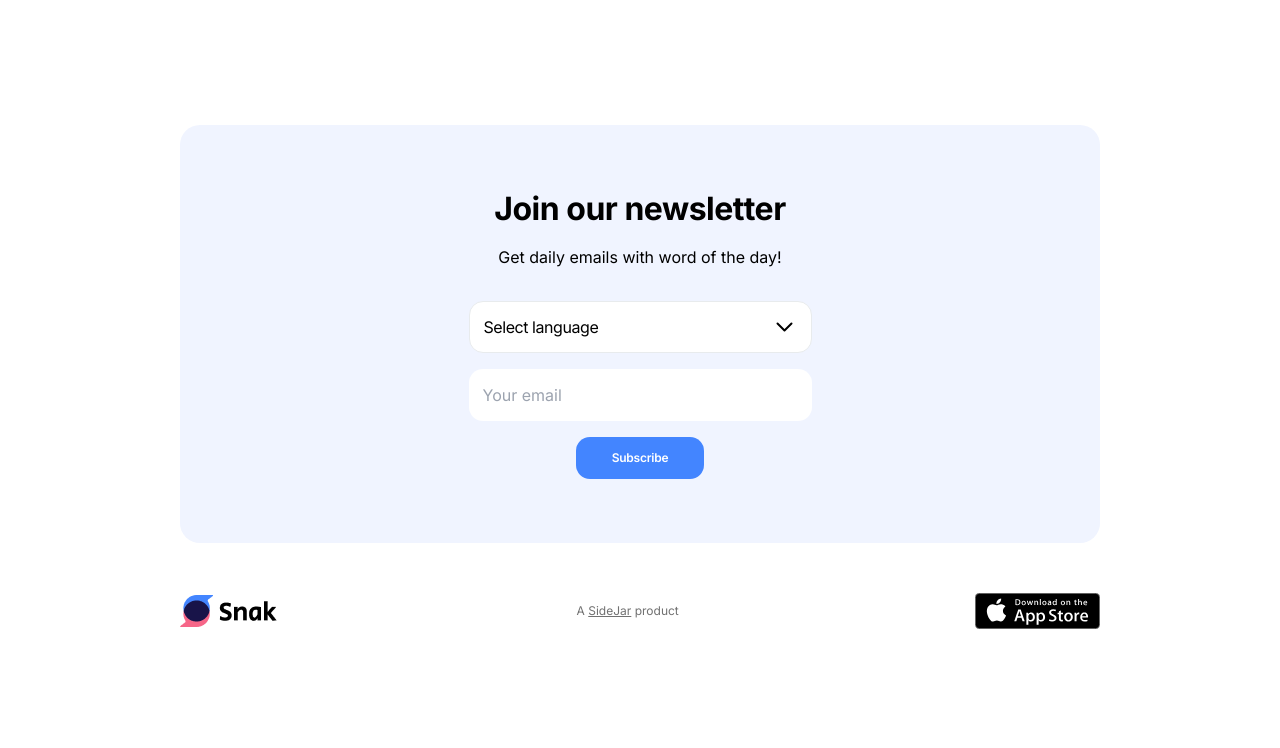
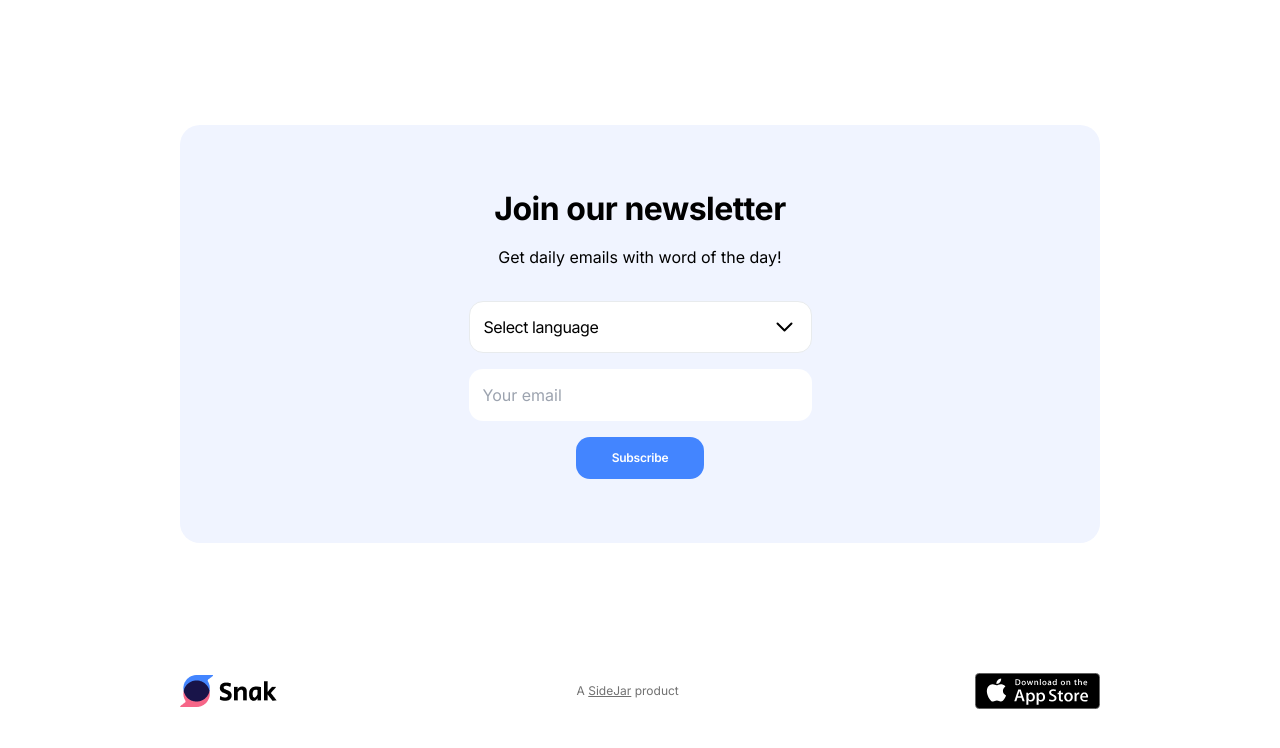
Before and after one commit to Sidejar/snak-marketing, a Gatsby site: page / in a window 1280 px wide. Shown: the part 3538-4286 px from the top of the page. Built offline with nearby package versions, Linux system fonts and the light colour scheme; Gatsby itself is replaced by a stand-in of ours.

Commit message:
add footer-styling

```diff
--- a/src/components/Layout/footer.js
+++ b/src/components/Layout/footer.js
@@ -5,7 +5,7 @@
 
 function Footer() {
   return (
-    <div className="max-w-[1440px] mx-auto mt-[50px] mb-0 flex flex-wrap md:flex-nowrap justify-between items-center px-6 md:px-[60px] lg:px-[180px] pb-[68px] md:pb-[100px] lg:pb-[125px]">
+    <div className="max-w-[1440px] mx-auto sm:mt-[130px] mt-12 mb-0 flex flex-wrap md:flex-nowrap justify-between items-center px-6 md:px-[60px] lg:px-[180px] pb-[68px] md:pb-[100px] lg:pb-[125px]">
       <img src={Snack} alt="logo" />
       <img
         className="block md:hidden max-w-[124.62px] w-full"
```
